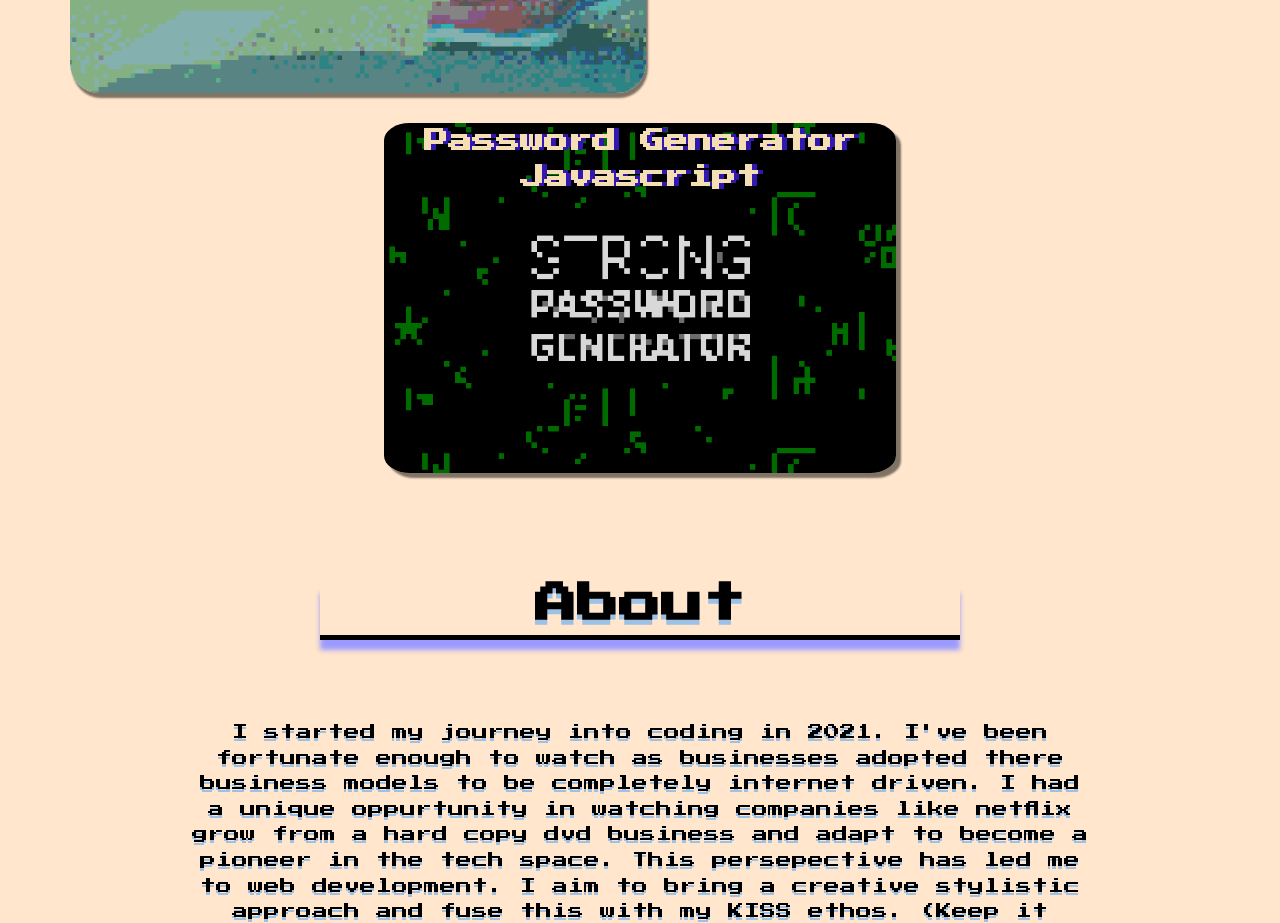
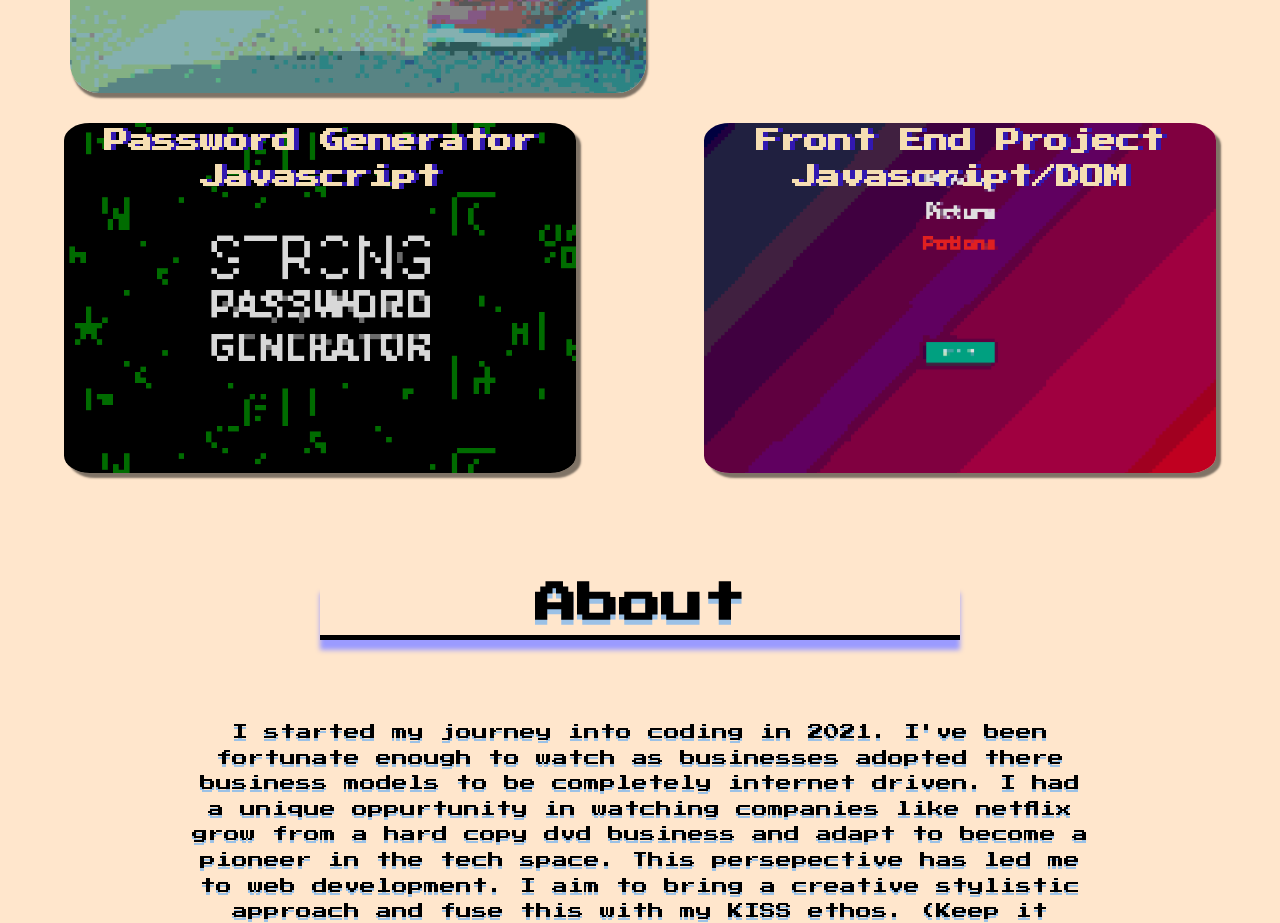
Before and after one commit to Javamang21/welcome-to-my-world, a plain HTML site: page index.html in a window 1280 px wide. Shown: the part 1480-2403 px from the top of the page. Drawn offline with Linux system fonts and the light colour scheme.

Commit message:
new project added to portfolio

```diff
--- a/beauty.css
+++ b/beauty.css
@@ -218,6 +218,39 @@ header nav ul li a {
     text-shadow: 5px 0 0 rgba(50, 24, 177, 1.0);
 }
 
+.project-four {
+    background-image:url("./Images/moving-picture.jpeg");
+    background-size: 100%;
+    background-position: center;
+    border-radius: 5%;
+    box-shadow: 5px 5px 2px rgba(0, 0, 0, 0.50);
+    height: 350px;
+    flex: 0 40%;
+    margin: 30px auto;
+}
+
+.project-four:hover {
+    background-image:url("./Images/75018b4b-f5a7-42e3-9eba-99a6f50fb267.gif");
+    background-position: center;
+    background-size: 100%;
+    box-shadow: 10px 10px 10px rgba(155, 155, 255, 1.0);
+}
+
+.project-four a {
+    text-decoration: none;
+    flex-wrap: wrap;
+}
+
+.project-four h4 {
+    font-size: 24px;
+    background-color: rgba(255, 255, 255, 0.0);
+    padding-bottom: 10px;
+    text-align: center;
+    line-height:1.5;
+    color:wheat;
+    text-shadow: 5px 0 0 rgba(50, 24, 177, 1.0);
+}
+
 .paragraph-styling p {
     text-shadow: 0 3px 0 rgba(55, 155, 255, 0.50);
     width: 70%;
@@ -326,7 +359,6 @@ footer nav ul li a {
     footer nav ul li a {
         padding: 0 50px 0 50px;
     }
-)
 
 @media screen and (max-width: 768px) {
 
--- a/index.html
+++ b/index.html
@@ -53,6 +53,9 @@
                 <article class="all-projects project-three">
                     <a href="https://github.com/Javamang21/Horiseon-refractor-code"><h4 class="header-fonts">Password Generator<p>Javascript</p></h4></a>
                 </article>
+                <article class="all-projects project-four">
+                    <a href="https://micahlanham.github.io/Moving-picture-potions/"><h4 class="header-fonts">Front End Project<p>Javascript/DOM</p></h4></a>
+                </article>
                 </div>
         </section>
 
```
Also changed, not shown: Images/moving-picture.jpeg (added), 1 other file.
